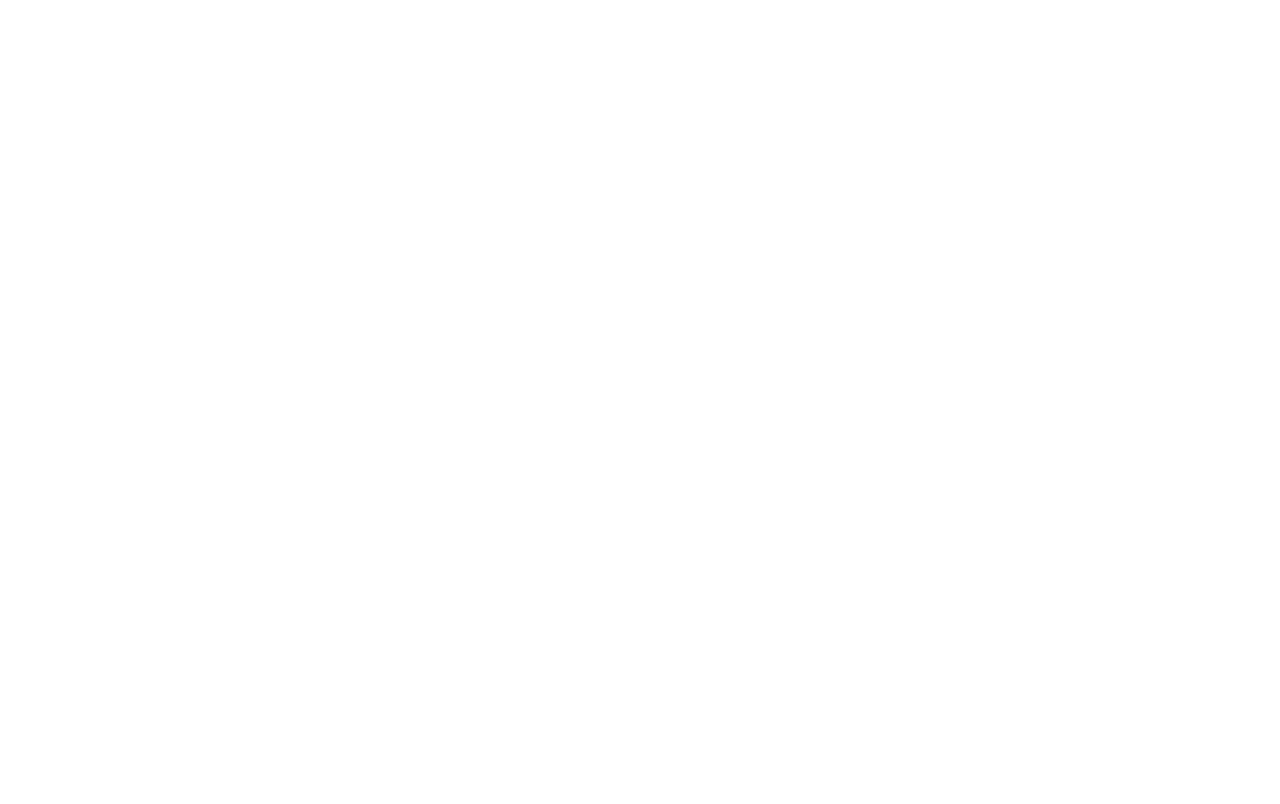
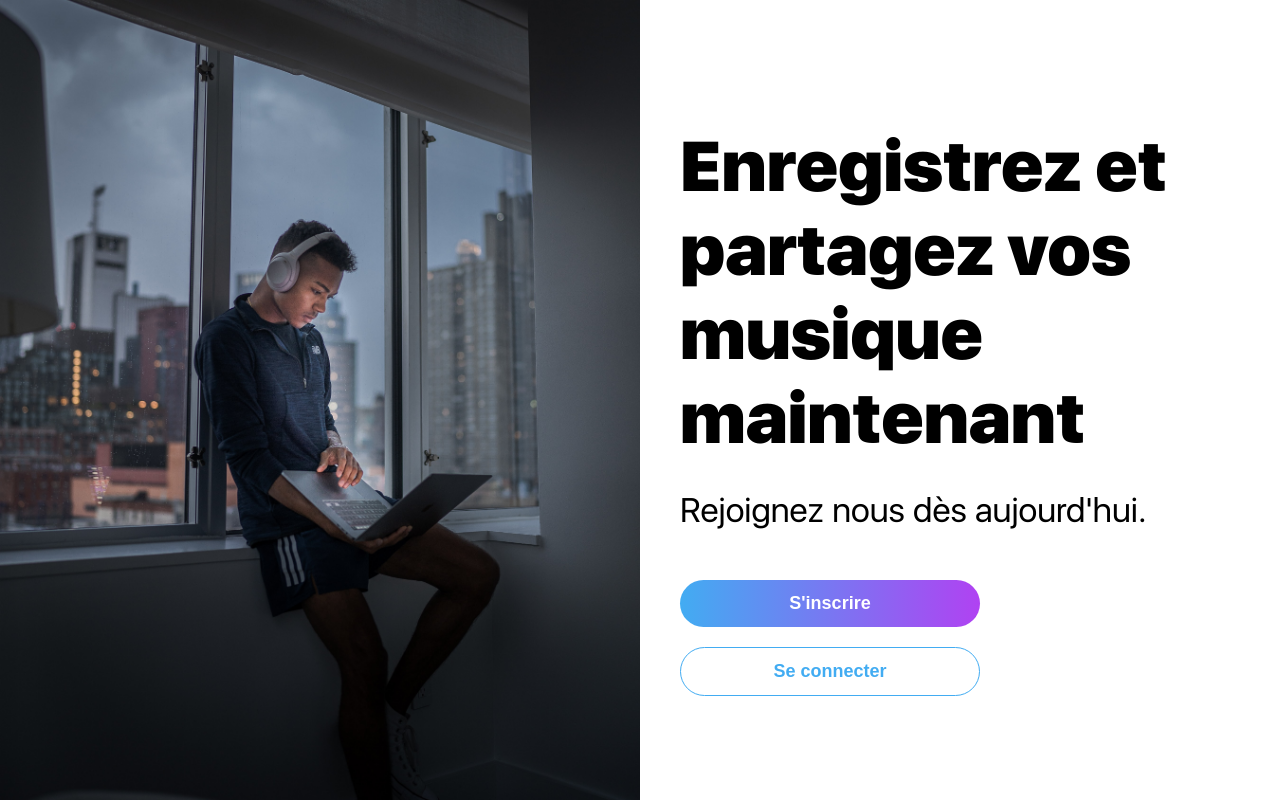
Before and after one commit to DevDams/musix-social-nework, a Nuxt app in the folder frontend/: page /signup in a window 1280 px wide. Built offline with nearby package versions, Linux system fonts and the light colour scheme.

Commit message:
complete missing content

```diff
--- a/frontend/pages/signup/index.vue
+++ b/frontend/pages/signup/index.vue
@@ -1,6 +1,24 @@
 <template>
   <div>
-    <!-- commencer à coder ici -->
+  <!-- commencer à coder ici -->
+    <!-- PAGE D'ACCUEIL -->
+    <div class="home-content">
+        <div class="home-left">
+            <img src="~/assets/images/intro-cover-1.jpeg" alt="cover">
+        </div>
+        <div class="home-right">
+            <h1>Enregistrez et partagez vos musique maintenant</h1>
+            <h2>Rejoignez nous dès aujourd'hui.</h2>
+            <div class="box-button">
+              <nuxt-link to="/signup">
+                <button class="btn btn-blue">S'inscrire</button>
+              </nuxt-link>
+              <nuxt-link to="/login">
+                <button class="btn btn-light">Se connecter</button>
+              </nuxt-link>
+            </div>
+        </div>
+    </div>
   </div>
 </template>
 
@@ -9,4 +27,92 @@
 </script>
 
 <style scoped>
+* {
+  margin: 0;
+  padding: 0;
+  box-sizing: border-box;
+}
+
+a {
+  text-decoration: none;
+}
+
+/* PAGE D'ACCUEIL */
+.home-content {
+  display: flex;
+  align-items: center;
+}
+
+.home-left {
+  background: linear-gradient( #42ACF2,#B042F2);
+  width: 50%;
+  height: 100vh;
+}
+
+.home-left img {
+  width: 100%;
+  height: 100%;
+  object-fit: cover;
+}
+
+.home-right {
+  padding: 0 40px;
+  width: 50%;
+}
+
+.home-right img {
+  width: 50px;
+  height: 50px;
+  object-fit: cover;
+}
+
+.home-right h1 {
+  font-weight: 800;
+  font-size: 70px;
+  padding: 30px 0;
+}
+
+.home-right h2 {
+  font-size: 34px;
+  padding-bottom: 40px;
+  font-weight: 400;
+}
+
+.box-button {
+  width: 300px;
+}
+
+.btn {
+  width: 100%;
+  border-radius: 25px;
+  -webkit-border-radius: 25px;
+  -moz-border-radius: 25px;
+  -ms-border-radius: 25px;
+  -o-border-radius: 25px;
+  padding: 13px;
+  margin: 10px 0;
+  font-size: 18px;
+  font-weight: bold;
+  cursor: pointer;
+}
+
+.btn-blue {
+  border: none;
+  color: white;
+  background: linear-gradient(90deg, #42ACF2,#B042F2);
+}
+
+.btn-blue:hover {
+  background-color: #1a83c4;
+}
+
+.btn-light{
+  border: 1px solid #42ACF2;
+  color: #42ACF2;
+  background-color: transparent;
+}
+
+.btn-light:hover{
+  background-color: #3bb4ff54;
+}
 </style>
```
